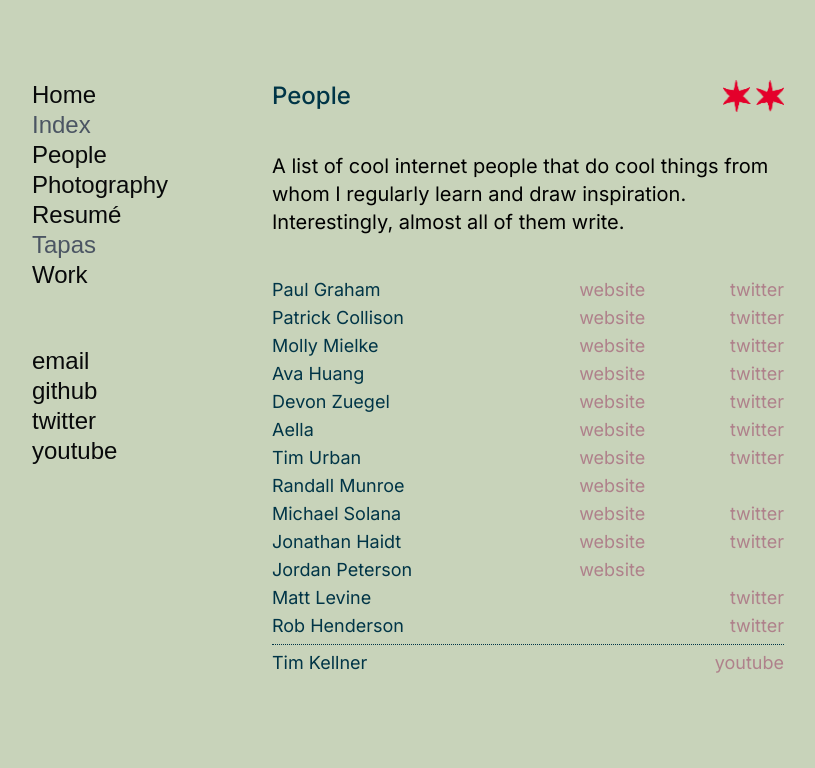
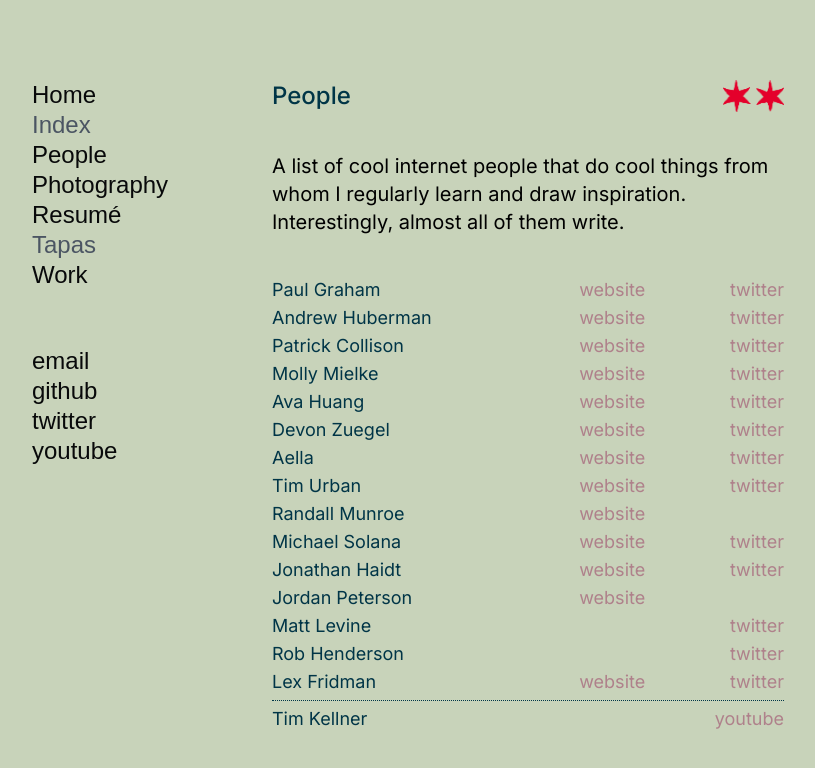
Before and after one commit to Szplugz/neelkhare.com, a React (Create React App) app: page /people in a window 1280 px wide. Shown: the top 768 px of the page, without its empty margins (160-975 px from the left). Built offline with nearby package versions, Linux system fonts and the light colour scheme; a web font is replaced by a local one.

Commit message:
Add some people

```diff
--- a/src/pages/people/People.jsx
+++ b/src/pages/people/People.jsx
@@ -53,6 +53,27 @@ const People = () => {
               <a
                 className="people-link text-candy"
                 href="https://twitter.com/paulg"
+                target="_blank"
+                rel="noreferrer"
+              >
+                twitter
+              </a>
+            </div>
+          </div>
+          <div className="person flex flex-row justify-between">
+            <div className="text-navy">Andrew Huberman</div>
+            <div className="person-links flex flex-row justify-between w-[40%]">
+              <a
+                className="people-link text-candy"
+                href="https://hubermanlab.com/"
+                target="_blank"
+                rel="noreferrer"
+              >
+                website
+              </a>
+              <a
+                className="people-link text-candy"
+                href="https://twitter.com/hubermanlab"
                 target="_blank"
                 rel="noreferrer"
               >
@@ -282,6 +303,27 @@ const People = () => {
               </a>
             </div>
           </div>
+          <div className="person flex flex-row justify-between">
+            <div className="text-navy">Lex Fridman</div>
+            <div className="person-links flex flex-row justify-between w-[40%]">
+              <a
+                className="people-link text-candy"
+                href="https://lexfridman.com/"
+                target="_blank"
+                rel="noreferrer"
+              >
+                website
+              </a>
+              <a
+                className="people-link text-candy"
+                href="https://twitter.com/lexfridman"
+                target="_blank"
+                rel="noreferrer"
+              >
+                twitter
+              </a>
+            </div>
+          </div>
           <hr className="line border-dotted my-[0.5vh] h-[1px] border-navy"></hr>
           <div className="person flex flex-row justify-between">
             <div className="text-navy">Tim Kellner</div>
```
